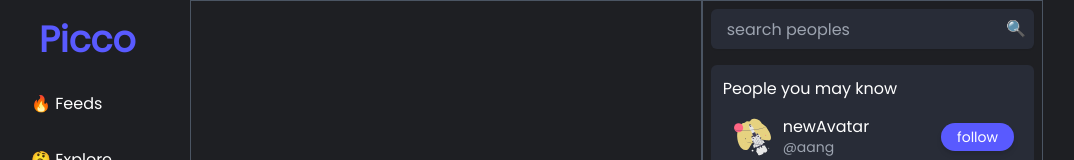
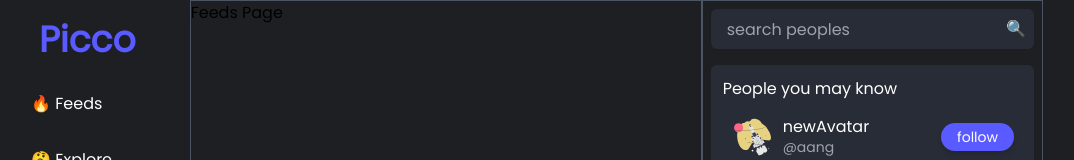
Before and after one commit to Avin008/social-media-app, a Next.js app: page /feeds in a window 1280 px wide. Shown: the top 160 px of the page, without its empty margins (109-1183 px from the left). Built offline with nearby package versions, Linux system fonts and the light colour scheme.

Commit message:
added: feeds layout component

```diff
--- /dev/null
+++ b/app/feeds/layout.tsx
@@ -0,0 +1,11 @@
+import FeedsLayout from "@/components/FeedsLayout";
+
+const RootLayout = ({
+  children,
+}: {
+  children: React.ReactNode;
+}) => {
+  return <FeedsLayout>{children}</FeedsLayout>;
+};
+
+export default RootLayout;
--- a/app/feeds/page.tsx
+++ b/app/feeds/page.tsx
@@ -1,28 +1,5 @@
-import FollowerSuggestion from "@/components/FollowerSuggestion";
-import SearchBar from "@/components/SearchBar";
-import SearchList from "@/components/SearchList";
-import Sidebar from "@/components/Sidebar";
-
 const UserFeedsPage = () => {
-  return (
-    <main className="bg-[#1E1F23] h-screen">
-      <div className="h-full w-[80%] bg-[#1E1F23] mx-auto grid grid-cols-12">
-        <div className="col-span-2 space-y-5">
-          <div className="m-5">
-            <span className="text-4xl text-brand font-extrabold">
-              Picco
-            </span>
-          </div>
-          <Sidebar />
-        </div>
-        <div className="col-span-6 border border-gray-600"></div>
-        <div className="border border-gray-600 col-span-4 flex flex-col gap-2">
-          <SearchBar />
-          <FollowerSuggestion />
-        </div>
-      </div>
-    </main>
-  );
+  return <h1>Feeds Page</h1>;
 };
 
 export default UserFeedsPage;
--- /dev/null
+++ b/components/FeedsLayout.tsx
@@ -0,0 +1,33 @@
+import FollowerSuggestion from "./FollowerSuggestion";
+import SearchBar from "./SearchBar";
+import Sidebar from "./Sidebar";
+
+const FeedsLayout = ({
+  children,
+}: {
+  children: React.ReactNode;
+}) => {
+  return (
+    <main className="bg-[#1E1F23] h-screen">
+      <div className="h-full w-[80%] bg-[#1E1F23] mx-auto grid grid-cols-12">
+        <div className="col-span-2 space-y-5">
+          <div className="m-5">
+            <span className="text-4xl text-brand font-extrabold">
+              Picco
+            </span>
+          </div>
+          <Sidebar />
+        </div>
+        <div className="col-span-6 border border-gray-600">
+          {children}
+        </div>
+        <div className="border border-gray-600 col-span-4 flex flex-col gap-2">
+          <SearchBar />
+          <FollowerSuggestion />
+        </div>
+      </div>
+    </main>
+  );
+};
+
+export default FeedsLayout;
```
